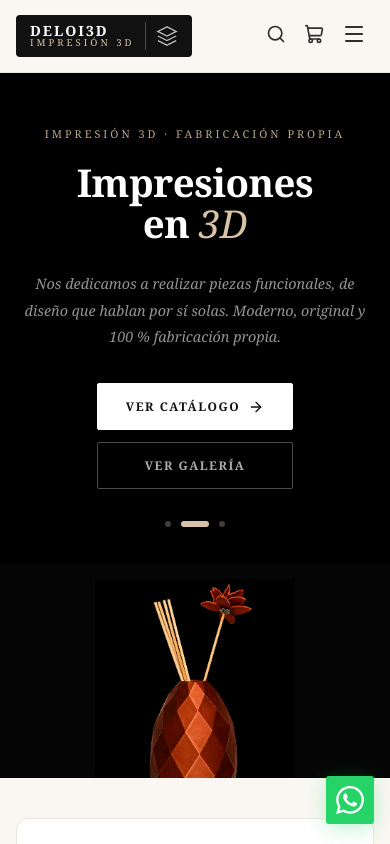
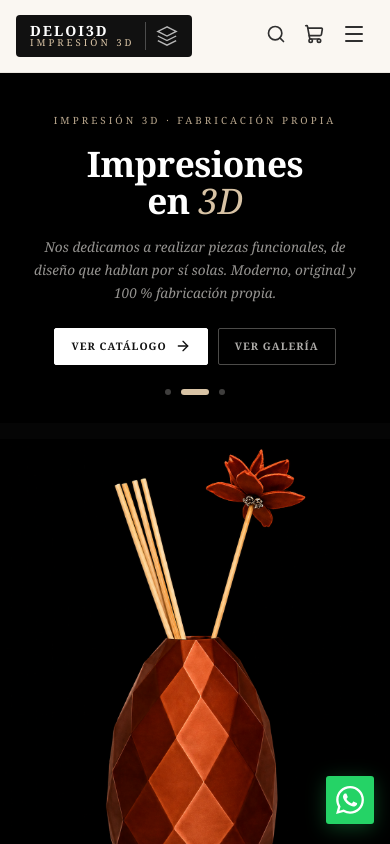
Before and after one commit to PACZKONATASHA/DELoi3D, a React (Vite) app: page / in a window 390 px wide. Shown: the top 844 px of the page. Built offline with nearby package versions, Linux system fonts and the light colour scheme.

Commit message:
modifique mejor la imagen del hero para que se pueda ver

```diff
--- a/src/components/HeroSlider.css
+++ b/src/components/HeroSlider.css
@@ -191,58 +191,85 @@
   .hero-split__title { font-size: clamp(2.6rem, 5vw, 4.5rem); }
 }
 
-/* Mobile: stack vertically — text top, image bottom */
+/* Mobile: stack — text top, image TALL below */
 @media (max-width: 768px) {
   .hero-split {
     grid-template-columns: 1fr;
-    grid-template-rows: auto 55vw;
+    grid-template-rows: auto auto;
     min-height: unset;
   }
 
+  /* ── Text panel: compact ── */
   .hero-split__text {
-    padding: 52px 24px 36px;
+    padding: 40px 24px 28px;
     text-align: center;
     align-items: center;
   }
-
   .hero-split__text::after { display: none; }
 
-  .hero-split__tag { margin-bottom: 20px; }
+  .hero-split__tag {
+    font-size: .62rem;
+    margin-bottom: 16px;
+  }
 
   .hero-split__title {
-    font-size: clamp(2.4rem, 9vw, 3.2rem);
+    font-size: clamp(2.2rem, 9vw, 3rem);
     letter-spacing: -.5px;
+    margin-bottom: 16px;
   }
 
   .hero-split__sub {
     max-width: 100%;
-    font-size: .9rem;
-    margin-bottom: 32px;
+    font-size: .85rem;
+    margin-bottom: 24px;
+    line-height: 1.7;
   }
 
+  /* Botones más chicos en mobile */
   .hero-split__actions {
     justify-content: center;
-    gap: 12px;
-    margin-bottom: 32px;
+    gap: 10px;
+    margin-bottom: 24px;
+    flex-direction: row;
+  }
+
+  .hero-split__btn {
+    padding: 10px 20px;
+    font-size: .68rem;
+    letter-spacing: 1px;
   }
 
   .hero-split__dots { justify-content: center; }
 
-  /* Image takes full width below text */
+  /* ── Imagen: TALL para que se vea el reflejo completo ── */
   .hero-split__visual {
     width: 100%;
-    height: 55vw;
-    min-height: 260px;
-    max-height: 420px;
+    /* aspect-ratio portrait: el producto + reflejo entran bien */
+    aspect-ratio: 4 / 5;
+    height: auto;
+    min-height: 340px;
+    max-height: none;          /* sin límite → imagen no se corta */
   }
 
-  .hero-split__img { padding: 16px; }
+  .hero-split__img {
+    padding: 0;                /* sin padding → máximo tamaño */
+    object-fit: contain;
+    object-position: center;
+  }
 
-  .hero-split__counter { bottom: 12px; right: 16px; }
+  .hero-split__counter {
+    bottom: 10px;
+    right: 14px;
+  }
 }
 
 @media (max-width: 480px) {
-  .hero-split__actions { flex-direction: column; align-items: center; }
-  .hero-split__btn { width: 100%; max-width: 260px; justify-content: center; }
-  .hero-split__visual { height: 72vw; max-height: 340px; }
+  .hero-split__actions { flex-direction: row; flex-wrap: wrap; }
+  .hero-split__btn { padding: 9px 16px; font-size: .65rem; }
+
+  /* Aún más altura en pantallas pequeñas */
+  .hero-split__visual {
+    aspect-ratio: 3 / 4;
+    min-height: 300px;
+  }
 }
--- a/src/pages/Home.css
+++ b/src/pages/Home.css
@@ -304,7 +304,9 @@
     grid-template-columns: 1fr;
     gap: 0;
   }
-  .featured__grid { grid-template-columns: 1fr 1fr; gap: 12px; }
+  /* Destacados: SIEMPRE 2 columnas en mobile */
+  .featured__grid { grid-template-columns: 1fr 1fr; gap: 10px; }
+
   .feature-card {
     display: grid;
     grid-template-columns: 48px 1fr;
@@ -323,7 +325,12 @@
   .feature-card__title { margin-bottom: 4px; }
 }
 
+/* Mantener 2 columnas incluso en pantallas muy pequeñas */
 @media (max-width: 400px) {
-  .featured__grid { grid-template-columns: 1fr; }
+  .featured__grid { grid-template-columns: 1fr 1fr; gap: 8px; }
   .category-card { flex: 0 0 160px; height: 200px; }
+  /* Texto del card más compacto */
+  .product-card__name { font-size: .78rem; }
+  .product-card__price { font-size: .85rem; }
+  .product-card__btn { padding: 8px 6px; font-size: .7rem; letter-spacing: .5px; }
 }
```
